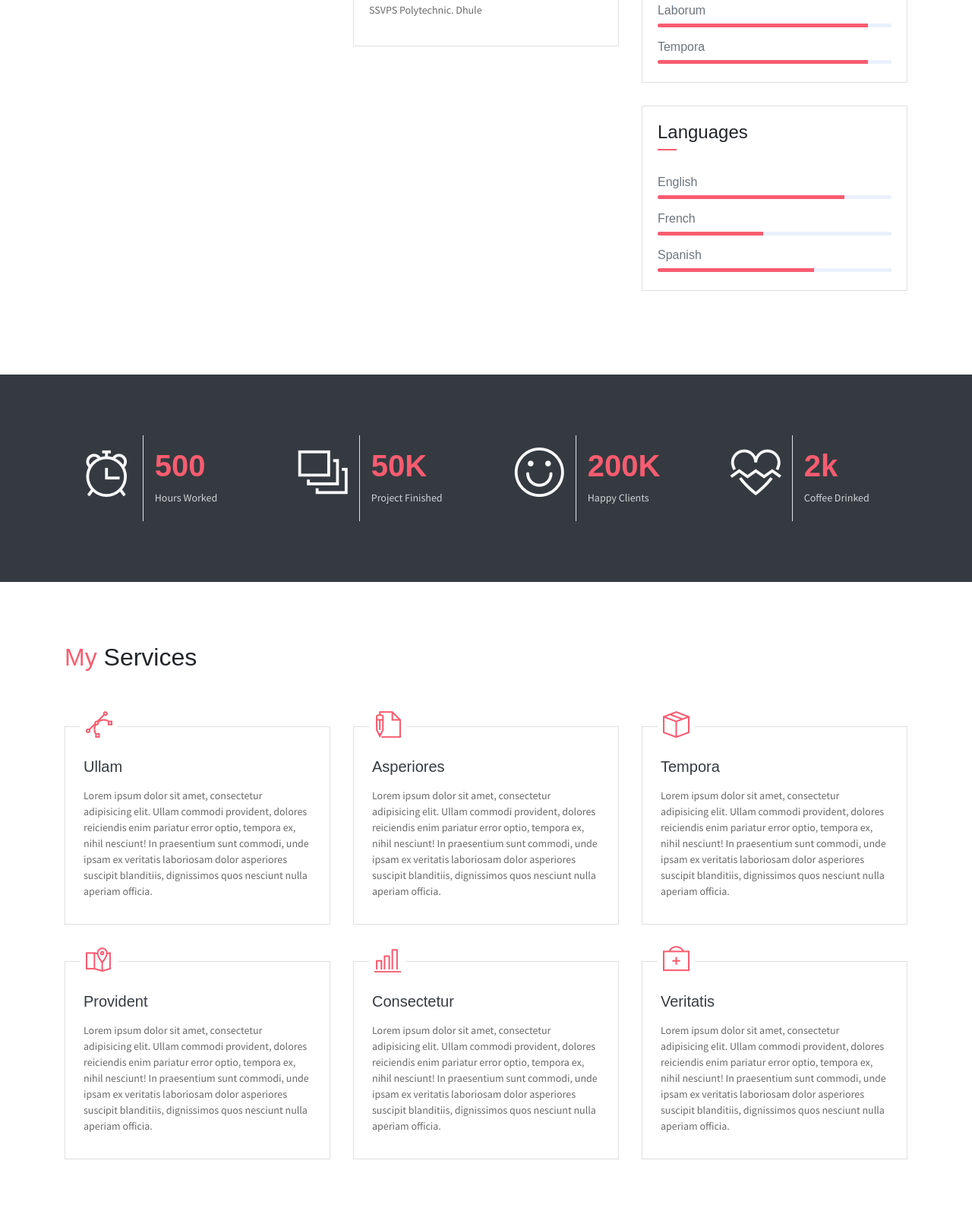
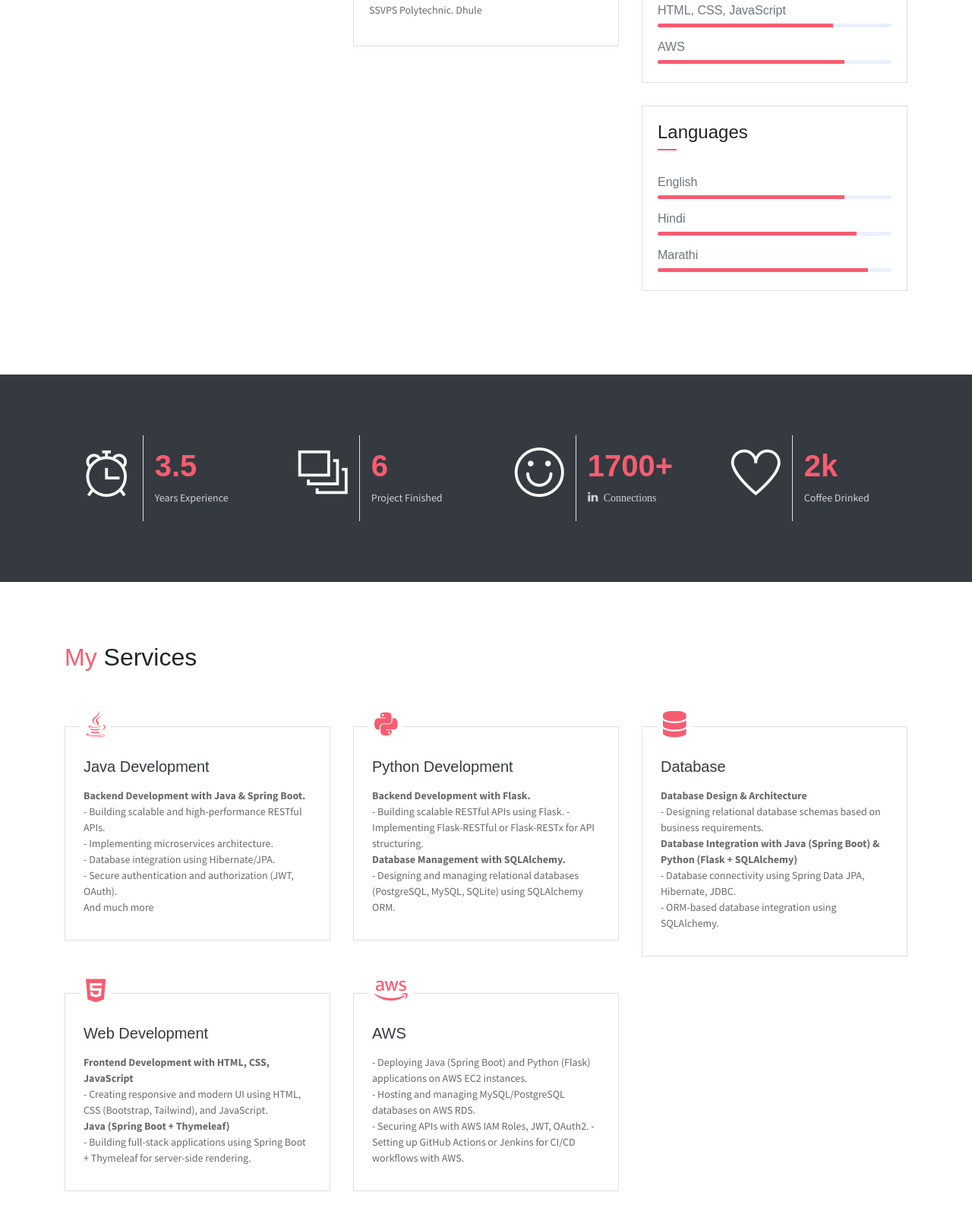
Before and after one commit to abhijeetshindedev/portfolio, a website: page public_html/index.html in a window 1280 px wide. Shown: the part 1706-3325 px from the top of the page at 76% size. Drawn offline with Linux system fonts and the light colour scheme; some packages are replaced by stand-ins of ours.

Commit message:
update - 19-03-2025

```diff
--- a/public_html/index.html
+++ b/public_html/index.html
@@ -118,7 +118,7 @@
                     <div class="col-1 text-danger pt-1"><i class="fa-brands fa-python icon-lg"></i></div>
                     <div class="col-10 ml-auto mr-3">
                         <h6>Python Development</h6>
-                        <p class="subtitle">Python, Flask, Django, SQLAlchemy</p>
+                        <p class="subtitle">Python, Flask, SQLAlchemy</p>
                         <hr>
                     </div>
                 </div>
@@ -204,15 +204,15 @@
                             </div>
                         </div>
                         <div class="card-body pb-2">
-                           <h6>hTL5 &amp; CSS3</h6>
+                           <h6>Java</h6>
                             <div class="progress mb-3">
-                                <div class="progress-bar bg-danger" role="progressbar" style="width: 97%" aria-valuenow="25" aria-valuemin="0" aria-valuemax="100"></div>
+                                <div class="progress-bar bg-danger" role="progressbar" style="width: 90%" aria-valuenow="25" aria-valuemin="0" aria-valuemax="100"></div>
                             </div>
-                            <h6>JavaScript</h6>
+                            <h6>Spring, Spring-Boot</h6>
                             <div class="progress mb-3">
-                                <div class="progress-bar bg-danger" role="progressbar" style="width: 85%" aria-valuenow="25" aria-valuemin="0" aria-valuemax="100"></div>
+                                <div class="progress-bar bg-danger" role="progressbar" style="width: 95%" aria-valuenow="25" aria-valuemin="0" aria-valuemax="100"></div>
                             </div>
-                            <h6>PHP</h6>
+                            <h6>Python, Flask</h6>
                             <div class="progress mb-3">
                                 <div class="progress-bar bg-danger" role="progressbar" style="width: 80%" aria-valuenow="50" aria-valuemin="0" aria-valuemax="100"></div>
                             </div>
@@ -220,13 +220,13 @@
                             <div class="progress mb-3">
                                 <div class="progress-bar bg-danger" role="progressbar" style="width: 90%" aria-valuenow="75" aria-valuemin="0" aria-valuemax="100"></div>
                             </div>
-                            <h6>Laborum</h6>
+                            <h6>HTML, CSS, JavaScript</h6>
                             <div class="progress mb-3">
-                                <div class="progress-bar bg-danger" role="progressbar" style="width: 90%" aria-valuenow="75" aria-valuemin="0" aria-valuemax="100"></div>
+                                <div class="progress-bar bg-danger" role="progressbar" style="width: 75%" aria-valuenow="75" aria-valuemin="0" aria-valuemax="100"></div>
                             </div>
-                            <h6>Tempora</h6>
+                            <h6>AWS</h6>
                             <div class="progress mb-3">
-                                <div class="progress-bar bg-danger" role="progressbar" style="width: 90%" aria-valuenow="75" aria-valuemin="0" aria-valuemax="100"></div>
+                                <div class="progress-bar bg-danger" role="progressbar" style="width: 80%" aria-valuenow="75" aria-valuemin="0" aria-valuemax="100"></div>
                             </div>
                         </div>
                     </div>
@@ -242,13 +242,13 @@
                             <div class="progress mb-3">
                                 <div class="progress-bar bg-danger" role="progressbar" style="width: 80%" aria-valuenow="25" aria-valuemin="0" aria-valuemax="100"></div>
                             </div>
-                            <h6>French</h6>
+                            <h6>Hindi</h6>
                             <div class="progress mb-3">
-                                <div class="progress-bar bg-danger" role="progressbar" style="width: 45%" aria-valuenow="25" aria-valuemin="0" aria-valuemax="100"></div>
+                                <div class="progress-bar bg-danger" role="progressbar" style="width: 85%" aria-valuenow="25" aria-valuemin="0" aria-valuemax="100"></div>
                             </div>
-                            <h6>Spanish</h6>
+                            <h6>Marathi</h6>
                             <div class="progress mb-3">
-                                <div class="progress-bar bg-danger" role="progressbar" style="width: 67%" aria-valuenow="50" aria-valuemin="0" aria-valuemax="100"></div>
+                                <div class="progress-bar bg-danger" role="progressbar" style="width: 90%" aria-valuenow="50" aria-valuemin="0" aria-valuemax="100"></div>
                             </div>
                         </div>
                     </div>
@@ -266,8 +266,8 @@
                             <div class="m-auto"><i class="ti-alarm-clock icon-xl"></i></div>
                         </div>
                         <div class="col-7 text-left py-3">
-                            <h1 class="text-danger font-weight-bold font40">500</h1>
-                            <p class="text-light mb-1">Hours Worked</p>
+                            <h1 class="text-danger font-weight-bold font40">3.5</h1>
+                            <p class="text-light mb-1">Years Experience</p>
                         </div>
                     </div>
                 </div>
@@ -277,7 +277,7 @@
                             <div class="m-auto"><i class="ti-layers-alt icon-xl"></i></div>
                         </div>
                         <div class="col-7 text-left py-3">
-                            <h1 class="text-danger font-weight-bold font40">50K</h1>
+                            <h1 class="text-danger font-weight-bold font40">6</h1>
                             <p class="text-light mb-1">Project Finished</p>
                         </div>
                     </div>
@@ -288,15 +288,15 @@
                             <div class="m-auto"><i class="ti-face-smile icon-xl"></i></div>
                         </div>
                         <div class="col-7 text-left py-3">
-                            <h1 class="text-danger font-weight-bold font40">200K</h1>
-                            <p class="text-light mb-1">Happy Clients</p>
+                            <h1 class="text-danger font-weight-bold font40">1700+</h1>
+                            <p class="text-light mb-1"><i class="ti-linkedin" aria-hidden="true"> Connections</i></p>
                         </div>
                     </div>
                 </div>
                 <div class="col-md-6 col-lg-3">
                     <div class="row">
                         <div class="col-5 text-right text-light border-right py-3">
-                            <div class="m-auto"><i class="ti-heart-broken icon-xl"></i></div>
+                            <div class="m-auto"><i class="ti-heart icon-xl"></i></div>
                         </div>
                         <div class="col-7 text-left py-3">
                             <h1 class="text-danger font-weight-bold font40">2k</h1>
@@ -315,60 +315,82 @@
                 <div class="col-md-4 col-sm-6">
                     <div class="card mb-5">
                        <div class="card-header has-icon">
-                            <i class="ti-vector text-danger" aria-hidden="true"></i>
+                            <i class="fa-brands fa-java text-danger icon-lg" aria-hidden="true"></i>
                         </div>
                         <div class="card-body px-4 py-3">
-                            <h5 class="mb-3 card-title text-dark">Ullam</h5>
-                            <P class="subtitle">Lorem ipsum dolor sit amet, consectetur adipisicing elit. Ullam commodi provident, dolores reiciendis enim pariatur error optio, tempora ex, nihil nesciunt! In praesentium sunt commodi, unde ipsam ex veritatis laboriosam dolor asperiores suscipit blanditiis, dignissimos quos nesciunt nulla aperiam officia.</P>
+                            <h5 class="mb-3 card-title text-dark">Java Development</h5>
+                            <P class="subtitle">
+                                <strong>Backend Development with Java & Spring Boot.</strong> <br>
+                                - Building scalable and high-performance RESTful APIs.<br>
+                                - Implementing microservices architecture.<br>
+                                - Database integration using Hibernate/JPA.<br>
+                                - Secure authentication and authorization (JWT, OAuth).<br>And much more</P>
                         </div>
                     </div>
                 </div>
                 <div class="col-md-4 col-sm-6">
                     <div class="card mb-5">
                        <div class="card-header has-icon">
-                            <i class="ti-write text-danger" aria-hidden="true"></i>
+                            <i class="fa-brands fa-python text-danger icon-lg" aria-hidden="true"></i>
                         </div>
                         <div class="card-body px-4 py-3">
-                            <h5 class="mb-3 card-title text-dark">Asperiores</h5>
-                            <P class="subtitle">Lorem ipsum dolor sit amet, consectetur adipisicing elit. Ullam commodi provident, dolores reiciendis enim pariatur error optio, tempora ex, nihil nesciunt! In praesentium sunt commodi, unde ipsam ex veritatis laboriosam dolor asperiores suscipit blanditiis, dignissimos quos nesciunt nulla aperiam officia.</P>
+                            <h5 class="mb-3 card-title text-dark">Python Development</h5>
+                            <P class="subtitle"><strong>Backend Development with Flask.</strong><br>
+                                - Building scalable RESTful APIs using Flask.
+                                - Implementing Flask-RESTful or Flask-RESTx for API structuring. <br>
+                                <strong>Database Management with SQLAlchemy.</strong> <br>
+                                - Designing and managing relational databases (PostgreSQL, MySQL, SQLite) using SQLAlchemy ORM.
+                            </P>
                         </div>
                     </div>
                 </div>
                 <div class="col-md-4 col-sm-6">
                     <div class="card mb-5">
                        <div class="card-header has-icon">
-                            <i class="ti-package text-danger" aria-hidden="true"></i>
+                            <i class="fa-solid fa-database text-danger" aria-hidden="true"></i>
                         </div>
                         <div class="card-body px-4 py-3">
-                            <h5 class="mb-3 card-title text-dark">Tempora</h5>
-                            <P class="subtitle">Lorem ipsum dolor sit amet, consectetur adipisicing elit. Ullam commodi provident, dolores reiciendis enim pariatur error optio, tempora ex, nihil nesciunt! In praesentium sunt commodi, unde ipsam ex veritatis laboriosam dolor asperiores suscipit blanditiis, dignissimos quos nesciunt nulla aperiam officia.</P>
+                            <h5 class="mb-3 card-title text-dark">Database</h5>
+                            <P class="subtitle"><strong>Database Design & Architecture</strong> <br>
+                                - Designing relational database schemas based on business requirements. <br>
+                                <strong>Database Integration with Java (Spring Boot) & Python (Flask + SQLAlchemy)</strong><br>
+                                - Database connectivity using Spring Data JPA, Hibernate, JDBC. <br>
+                                - ORM-based database integration using SQLAlchemy.</P>
                         </div>
                     </div>
                 </div>
                 <div class="col-md-4 col-sm-6">
                     <div class="card mb-5">
                        <div class="card-header has-icon">
-                            <i class="ti-map-alt text-danger" aria-hidden="true"></i>
+                            <i class="fa-brands fa-html5 text-danger" aria-hidden="true"></i>
                         </div>
                         <div class="card-body px-4 py-3">
-                            <h5 class="mb-3 card-title text-dark">Provident</h5>
-                            <P class="subtitle">Lorem ipsum dolor sit amet, consectetur adipisicing elit. Ullam commodi provident, dolores reiciendis enim pariatur error optio, tempora ex, nihil nesciunt! In praesentium sunt commodi, unde ipsam ex veritatis laboriosam dolor asperiores suscipit blanditiis, dignissimos quos nesciunt nulla aperiam officia.</P>
+                            <h5 class="mb-3 card-title text-dark">Web Development</h5>
+                            <P class="subtitle"><strong>Frontend Development with HTML, CSS, JavaScript</strong> <br>
+                                - Creating responsive and modern UI using HTML, CSS (Bootstrap, Tailwind), and JavaScript. <br>
+                                <strong>Java (Spring Boot + Thymeleaf)</strong><br>
+                                - Building full-stack applications using Spring Boot + Thymeleaf for server-side rendering.</P>
                         </div>
                     </div>
                 </div>
                 <div class="col-md-4 col-sm-6">
                     <div class="card mb-5">
                        <div class="card-header has-icon">
-                            <i class="ti-bar-chart text-danger" aria-hidden="true"></i>
+                            <i class="fa-brands fa-aws text-danger" aria-hidden="true"></i>
                         </div>
                         <div class="card-body px-4 py-3">
-                            <h5 class="mb-3 card-title text-dark">Consectetur</h5>
-                            <P class="subtitle">Lorem ipsum dolor sit amet, consectetur adipisicing elit. Ullam commodi provident, dolores reiciendis enim pariatur error optio, tempora ex, nihil nesciunt! In praesentium sunt commodi, unde ipsam ex veritatis laboriosam dolor asperiores suscipit blanditiis, dignissimos quos nesciunt nulla aperiam officia.</P>
+                            <h5 class="mb-3 card-title text-dark">AWS</h5>
+                            <P class="subtitle">
+                                - Deploying Java (Spring Boot) and Python (Flask) applications on AWS EC2 instances. <br>
+                                - Hosting and managing MySQL/PostgreSQL databases on AWS RDS. <br>
+                                - Securing APIs with AWS IAM Roles, JWT, OAuth2.
+                                - Setting up GitHub Actions or Jenkins for CI/CD workflows with AWS.
+                            </P>
                         </div>
                     </div>
                 </div>
                 <div class="col-md-4 col-sm-6">
-                    <div class="card mb-5">
+                    <!-- <div class="card mb-5">
                        <div class="card-header has-icon">
                             <i class="ti-support text-danger" aria-hidden="true"></i>
                         </div>
@@ -376,12 +398,12 @@
                             <h5 class="mb-3 card-title text-dark">Veritatis</h5>
                             <P class="subtitle">Lorem ipsum dolor sit amet, consectetur adipisicing elit. Ullam commodi provident, dolores reiciendis enim pariatur error optio, tempora ex, nihil nesciunt! In praesentium sunt commodi, unde ipsam ex veritatis laboriosam dolor asperiores suscipit blanditiis, dignissimos quos nesciunt nulla aperiam officia.</P>
                         </div>
-                    </div>
+                    </div> -->
                 </div>
             </div>
         </div>
     </section>
-
+<!--
     <section class="section bg-custom-gray" id="price">
         <div class="container">
             <h1 class="mb-5"><span class="text-danger">Packs</span> Pricing</h1>
@@ -456,7 +478,7 @@
                 </div>
             </div>
         </div>
-    </section>
+    </section> -->
     <section class="section bg-dark py-5">
         <div class="container text-center">
             <h2 class="text-light mb-5 font-weight-normal">I Am Available For FreeLance</h2>
```
